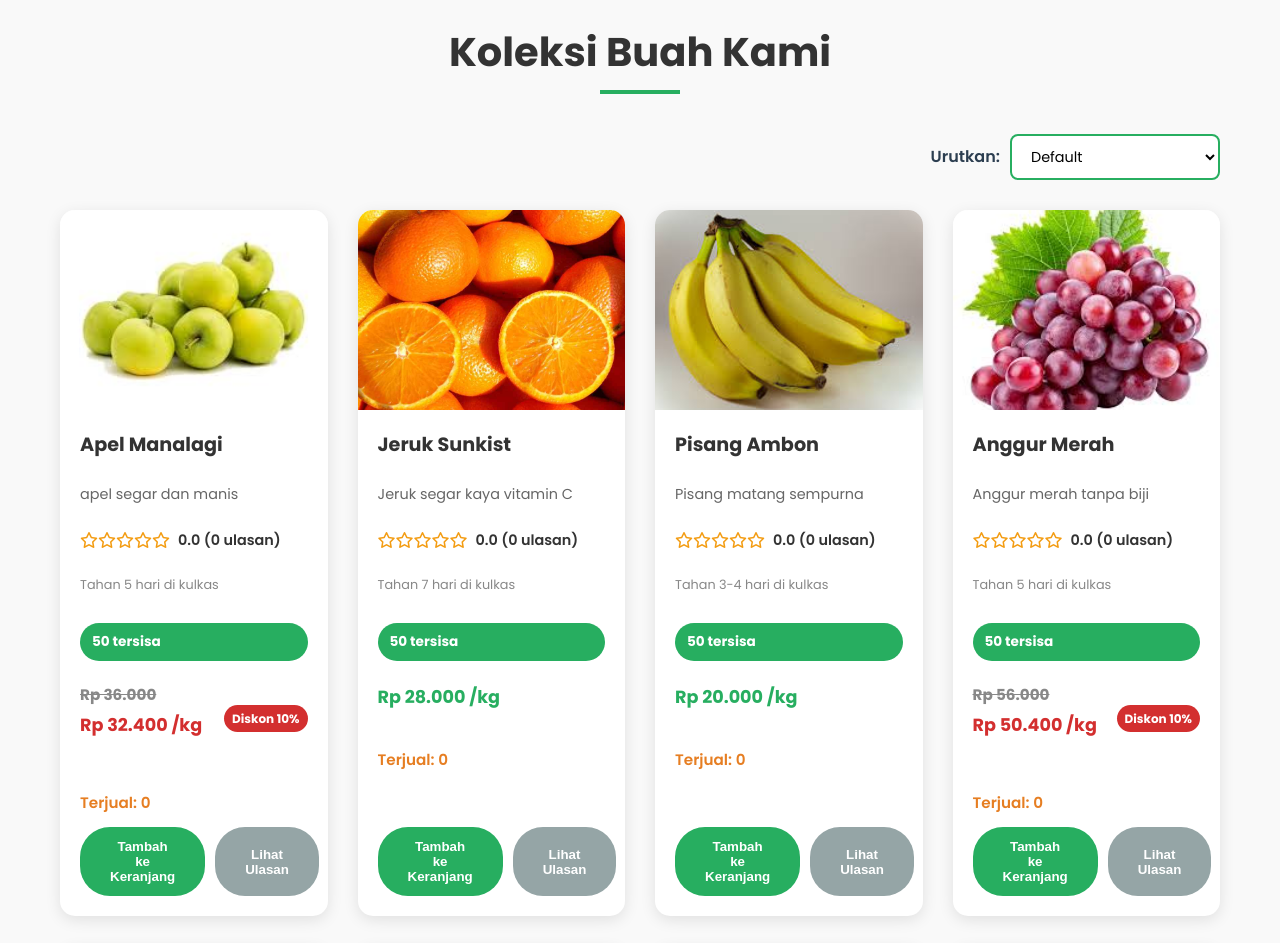
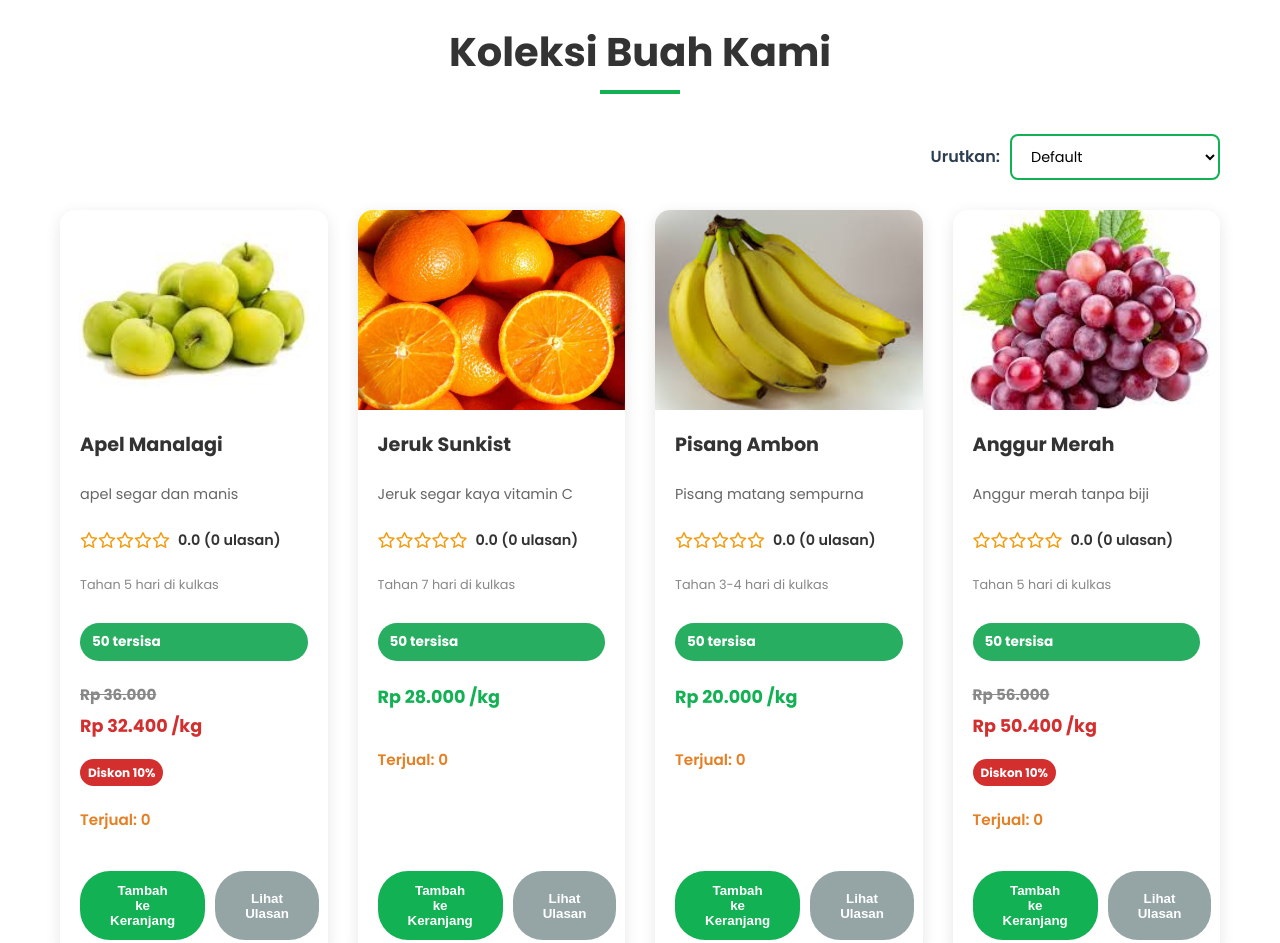
Before and after one commit to mahmud66788h-byte/mahmud66788h-byte.github.io, a plain HTML site: page index.html in a window 1280 px wide. Shown: the part 880-1823 px from the top of the page. Drawn offline with nearby package versions, Linux system fonts and the light colour scheme.

Commit message:
Add files via upload

```diff
--- a/script.js
+++ b/script.js
@@ -1,4 +1,4 @@
-// Mock Data Produk
+
 const products = [
     { id: 1, name: 'Apel Manalagi', price: 36000, img: 'images (3).jpg', description: 'apel segar dan manis', shelfLife: 'Tahan 5 hari di kulkas', sold: 0, stock: 50 },
     { id: 2, name: 'Jeruk Sunkist', price: 28000, img: 'ARTIKEL_2024-09-09_Thumbnail Artikel Website (3).jpg', description: 'Jeruk segar kaya vitamin C', shelfLife: 'Tahan 7 hari di kulkas', sold: 0, stock: 50 },
@@ -12,10 +12,10 @@ const products = [
 
 let cart = [];
 
-// Data Ulasan
+
 let reviews = JSON.parse(localStorage.getItem('productReviews')) || {};
 
-// Fungsi untuk render rating bintang
+
 function renderStars(rating) {
     const fullStars = Math.floor(rating);
     const hasHalfStar = rating % 1 !== 0;
@@ -57,7 +57,7 @@ function getDiscountedPrice(product) {
     return product.price;
 }
 
-// Fungsi untuk menghitung rating rata-rata dari ulasan
+
 function calculateAverageRating(productId) {
     const productReviews = reviews[productId] || [];
     if (productReviews.length === 0) return 0;
@@ -66,7 +66,7 @@ function calculateAverageRating(productId) {
     return totalRating / productReviews.length;
 }
 
-// Fungsi untuk menyimpan ulasan
+
 function saveReview(productId, reviewData) {
     if (!reviews[productId]) {
         reviews[productId] = [];
@@ -74,14 +74,14 @@ function saveReview(productId, reviewData) {
     reviews[productId].push(reviewData);
     localStorage.setItem('productReviews', JSON.stringify(reviews));
 
-    // Update rating produk
+
     const product = products.find(p => p.id === productId);
     if (product) {
         product.rating = calculateAverageRating(productId);
     }
 }
 
-// Fungsi untuk render ulasan produk
+
 function renderProductReviews(productId) {
     const productReviews = reviews[productId] || [];
     if (productReviews.length === 0) {
@@ -102,7 +102,7 @@ function renderProductReviews(productId) {
         </div>
     `).join('');
 }
-// Fungsi untuk menampilkan modal ulasan
+
 window.showReviews = function(productId) {
     const product = products.find(p => p.id === productId);
     if (!product) return;
@@ -159,7 +159,7 @@ window.showReviews = function(productId) {
     document.body.appendChild(modal);
 };
 
-// Fungsi untuk menutup modal ulasan
+
 window.closeReviewModal = function() {
     const modal = document.querySelector('.review-modal');
     if (modal) {
@@ -167,7 +167,7 @@ window.closeReviewModal = function() {
     }
 };
 
-// Fungsi untuk submit ulasan
+
 window.submitReview = function(event, productId) {
     event.preventDefault();
 
@@ -184,18 +184,18 @@ window.submitReview = function(event, productId) {
     saveReview(productId, reviewData);
     renderProducts();
 
-    // Update ulasan di modal
+
     const reviewsContainer = document.getElementById(`reviews-container-${productId}`);
     if (reviewsContainer) {
         reviewsContainer.innerHTML = renderProductReviews(productId);
     }
 
-    // Reset form
+
     form.reset();
 
     alert('Terima kasih atas ulasan Anda!');
 };
-// Penghitung Pengunjung
+
 function updateVisitorCount() {
     let count = localStorage.getItem('visitorCount');
     if (!count) {
@@ -206,7 +206,7 @@ function updateVisitorCount() {
     document.getElementById('visitor-count').textContent = count;
 }
 
-// Render Produk
+
 function renderProducts(productList = products) {
     const grid = document.getElementById('product-grid');
     grid.innerHTML = productList.map(product => {
@@ -231,7 +231,7 @@ function renderProducts(productList = products) {
                 <span class="card__shelf-life">${product.shelfLife}</span>
                 <span class="card__stock ${stockClass}">${stockText}</span>
                 ${isDiscounted ? `<div class="card__price-row">
-                    <div class="card__price-group">
+                  <div class="card__price-group">
                         <span class="card__price card__price--original">Rp ${product.price.toLocaleString('id-ID')}</span>
                         <span class="card__price card__price--discounted">Rp ${discountedPrice.toLocaleString('id-ID')} /kg</span>
                     </div>
@@ -262,9 +262,9 @@ function saveProductSales(cartItems) {
     localStorage.setItem('productSales', JSON.stringify(salesByProduct));
 }
 
-// Panggil saat halaman dimuat
+
 document.addEventListener('DOMContentLoaded', function() {
-    // Inisialisasi rating untuk semua produk
+
     products.forEach(product => {
         product.rating = calculateAverageRating(product.id);
     });
@@ -277,22 +277,20 @@ document.addEventListener('DOMContentLoaded', function() {
     renderSalesChart();
 });
 
-// Urutkan Produk
+
 window.sortProducts = function(sortType) {
-    let sortedProducts = [...products];
-
     if (sortType === 'low-high') {
-        sortedProducts.sort((a, b) => a.price - b.price);
+        const sortedProducts = [...products].sort((a, b) => a.price - b.price);
+        renderProducts(sortedProducts);
     } else if (sortType === 'high-low') {
-        sortedProducts.sort((a, b) => b.price - a.price);
+        const sortedProducts = [...products].sort((a, b) => b.price - a.price);
+        renderProducts(sortedProducts);
     } else {
-        sortedProducts = [...products];
+        renderProducts(products);
     }
-
-    renderProducts(sortedProducts);
 };
 
-// Tambah ke Keranjang
+
 window.addToCart = function(id) {
     const product = products.find(p => p.id === id);
     if (!product || product.stock <= 0) {
@@ -316,7 +314,7 @@ window.removeFromCart = function(index) {
     renderProducts();
 };
 
-// Update UI Keranjang
+
 function updateCartUI() {
     const cartCount = document.getElementById('cart-count');
     const cartItems = document.getElementById('cart-items');
@@ -349,7 +347,7 @@ function updateCartUI() {
     totalPrice.innerText = `Rp ${total.toLocaleString('id-ID')}`;
 }
 
-// Handle Payment Method Selection
+
 document.getElementById('payment-method').addEventListener('change', function(e) {
     const paymentDetails = document.getElementById('payment-details');
     const bankTransferDetails = document.getElementById('bank-transfer-details');
@@ -370,7 +368,7 @@ document.getElementById('payment-method').addEventListener('change', function(e)
     }
 });
 
-// Form Handle
+
 document.getElementById('payment-form').addEventListener('submit', function(e) {
     e.preventDefault();
     if (cart.length === 0) {
@@ -378,7 +376,7 @@ document.getElementById('payment-form').addEventListener('submit', function(e) {
         return;
     }
 
-    // Simpan data penjualan
+
     const total = cart.reduce((sum, item) => sum + getDiscountedPrice(item), 0);
     const salesData = {
         date: new Date().toLocaleString('id-ID'),
@@ -402,7 +400,7 @@ document.getElementById('payment-form').addEventListener('submit', function(e) {
     this.reset();
 });
 
-// Tampilkan Total Penjualan
+
 function updateSalesDisplay() {
     let sales = JSON.parse(localStorage.getItem('salesData')) || [];
     const salesCountElement = document.getElementById('sales-count');
@@ -454,7 +452,7 @@ function renderPurchaseHistory() {
     }).join('');
 }
 
-// Render Diagram Penjualan
+
 function renderSalesChart() {
     const canvas = document.getElementById('salesChart');
     if (!canvas || typeof Chart === 'undefined') {
@@ -497,7 +495,7 @@ function renderSalesChart() {
     }
 }
 
-// Navbar Active Link
+
 window.addEventListener('scroll', () => {
     let current = '';
     const sections = document.querySelectorAll('section');
@@ -515,5 +513,3 @@ window.addEventListener('scroll', () => {
         }
     });
 });
-
-// Navbar Active Link
--- a/styles.css
+++ b/styles.css
@@ -1,8 +1,8 @@
 :root {
-    --primary-color: #27ae60;
+    --primary-color: #12b154;
     --secondary-color: #2ecc71;
     --dark-color: #2c3e50;
-    --light-color: #f9f9f9;
+    --light-color: #ffffff;
     --accent-color: #e67e22;
     --text-color: #333;
     --white: #ffffff;
@@ -14,13 +14,14 @@
     margin: 0;
     padding: 0;
     box-sizing: border-box;
+    scroll-behavior: smooth;
 }
 
 body {
     font-family: 'Poppins', sans-serif;
     line-height: 1.6;
     color: var(--text-color);
-    background-color: #fff;
+    background-color: #ffffff;
     scroll-behavior: smooth;
 }
 
@@ -30,7 +31,6 @@ body {
     padding: 0 20px;
 }
 
-/* Navbar */
 .navbar {
     background: var(--white);
     height: 80px;
@@ -99,7 +99,7 @@ body {
     color: var(--primary-color);
 }
 
-/* Hero */
+
 .hero {
     height: 100vh;
     background: linear-gradient(rgba(0,0,0,0.5), rgba(0,0,0,0.5)), url('ChatGPT Image May 5, 2026, 01_21_24 PM.png') center/cover;
@@ -121,7 +121,7 @@ body {
     max-width: 600px;
 }
 
-/* Products */
+
 .products {
     padding: 100px 0;
     background: var(--light-color);
@@ -190,7 +190,7 @@ body {
     display: grid;
     grid-template-columns: repeat(auto-fit, minmax(250px, 1fr));
     gap: 30px;
-    align-items: stretch;
+    align-items: start;
 }
 
 .card {
@@ -201,7 +201,8 @@ body {
     transition: var(--transition);
     display: flex;
     flex-direction: column;
-    height: 100%;
+    height: 750px;
+    justify-content: space-between;
 }
 
 .card:hover {
@@ -266,25 +267,11 @@ body {
     display: block;
 }
 
-.card__price-row {
-    display: flex;
-    align-items: center;
-    justify-content: space-between;
-    gap: 12px;
-    margin-bottom: 15px;
-}
-
-.card__price-group {
-    display: flex;
-    flex-direction: column;
-    gap: 4px;
-}
-
 .card__price--original {
     color: #888;
     text-decoration: line-through;
     font-size: 0.95rem;
-    margin-bottom: 0;
+    margin-bottom: 5px;
 }
 
 .card__price--discounted {
@@ -295,7 +282,7 @@ body {
 
 .discount-badge {
     display: inline-block;
-    margin-top: 0;
+    margin-top: 4px;
     padding: 4px 8px;
     background: #d32f2f;
     color: #fff;
@@ -330,7 +317,7 @@ body {
     background: #c0392b;
 }
 
-/* Buttons */
+
 .btn {
     display: inline-block;
     padding: 12px 30px;
@@ -345,6 +332,7 @@ body {
 .btn--primary {
     background: var(--primary-color);
     color: var(--white);
+
 }
 
 .btn--primary:hover {
@@ -372,7 +360,7 @@ body {
     width: 100%;
 }
 
-/* Checkout */
+
 .checkout {
     padding: 100px 0;
 }
```
Also changed, not shown: 404.html (+4 -3 lines), index.html (+4 -3 lines).
